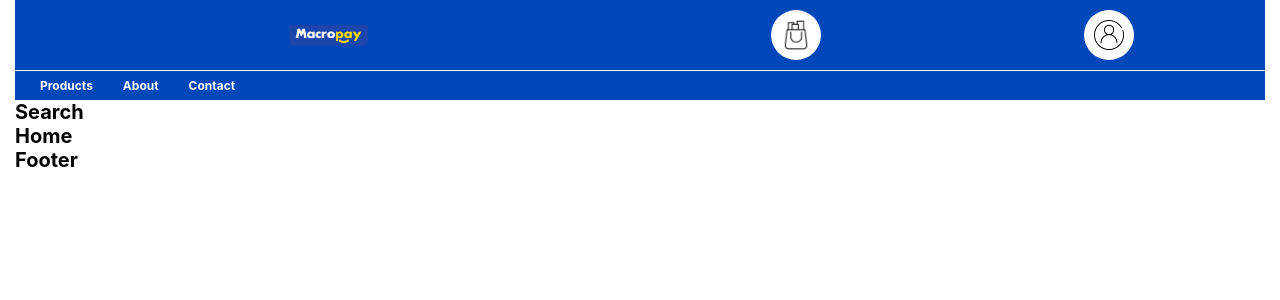
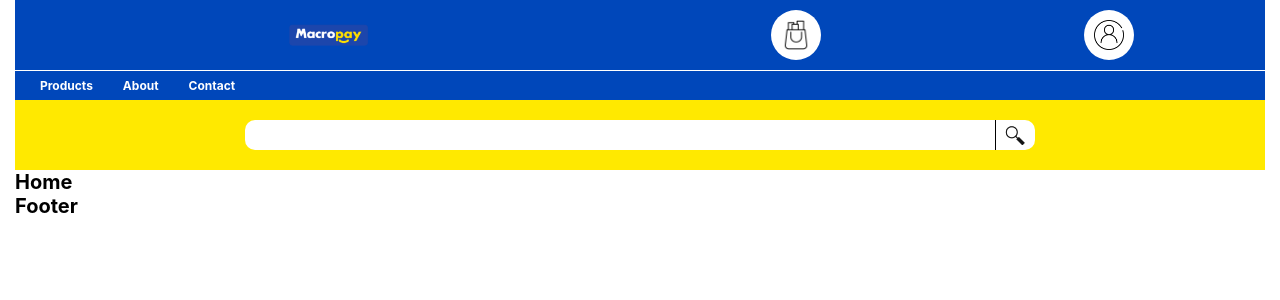
Before and after one commit to Radgus/cellphonestore, a React (Create React App) app: page / in a window 1280 px wide. Shown: the top 300 px of the page. Built offline with nearby package versions, Linux system fonts and the light colour scheme.

Commit message:
search agregado

```diff
--- a/src/components/Search/index.jsx
+++ b/src/components/Search/index.jsx
@@ -1,10 +1,55 @@
 import React from "react";
+import styled from "styled-components";
+import colors from '../../resource/colors';
+import searchIcon from '../../resource/images/search-icon.png';
 
+
+const Container = styled.div`
+  height: 7rem;
+  background-color: ${colors.fourth_bg};
+  display: flex;
+  justify-content: center;
+  align-items: center;
+`;
+
+const Input = styled.input`
+  width: 60%;
+  height: 3rem;
+  background-color: ${colors.secondary_bg};
+  border: none;
+  outline: none;
+  border-radius: 1rem 0 0 1rem;
+  padding: 0 1rem 0 1rem;
+`;
+
+const DivImg = styled.div`
+  width: 4rem;
+  height: 3rem;
+  display: flex;
+  justify-content: center;
+  align-items: center;
+  background-color: ${colors.secondary_bg};
+  border-radius: 0 1rem 1rem 0;
+  border-left: 0.1rem solid black;
+  cursor: pointer;
+  :hover {
+    background-color: ${colors.fourth_bg};
+    border: 0.1rem solid black;
+  }
+  img {
+    width: 2.5rem;
+  }
+`;
 
 const Search = () => {
 
   return (
-    <h1>Search</h1>
+    <Container>
+      <Input />
+      <DivImg>
+        <img src={searchIcon} alt="Ícono de búsqueda"/>
+      </DivImg>
+    </Container>
   )
 }
 
```
Also changed, not shown: src/resource/images/search-icon.png (added).
